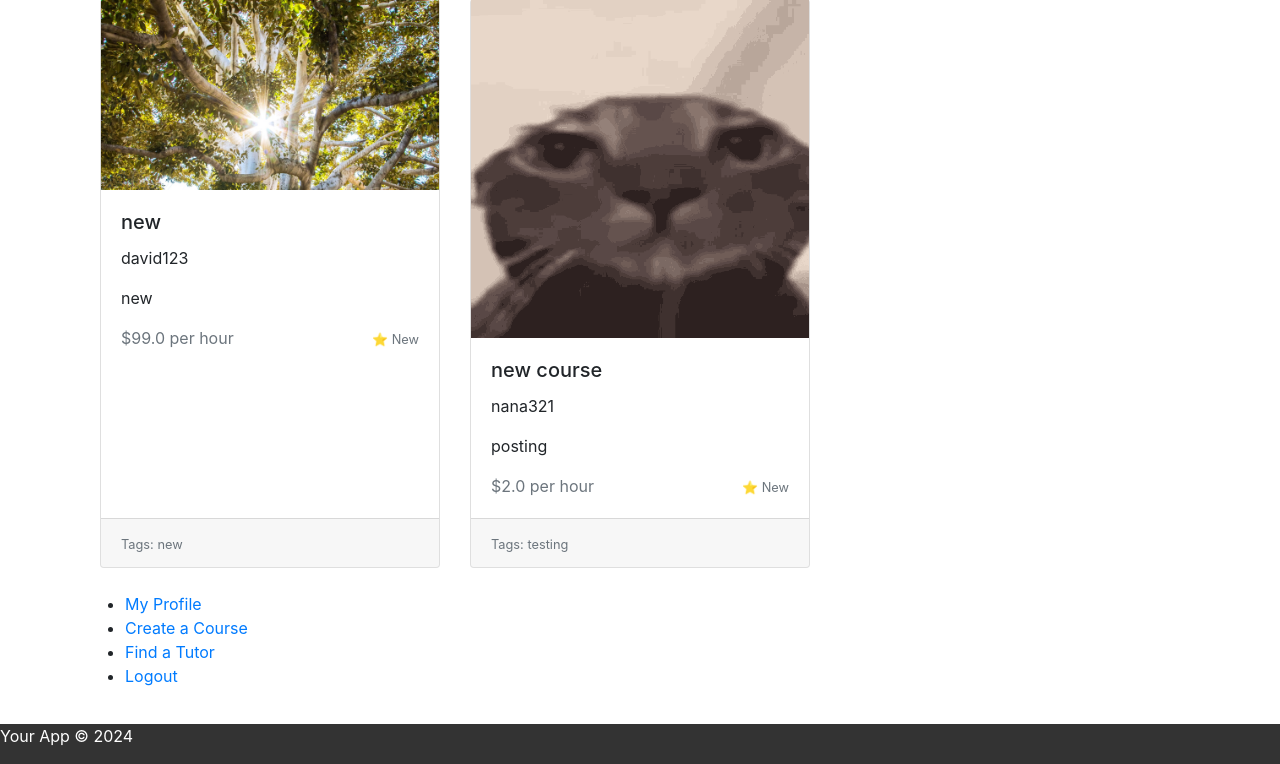
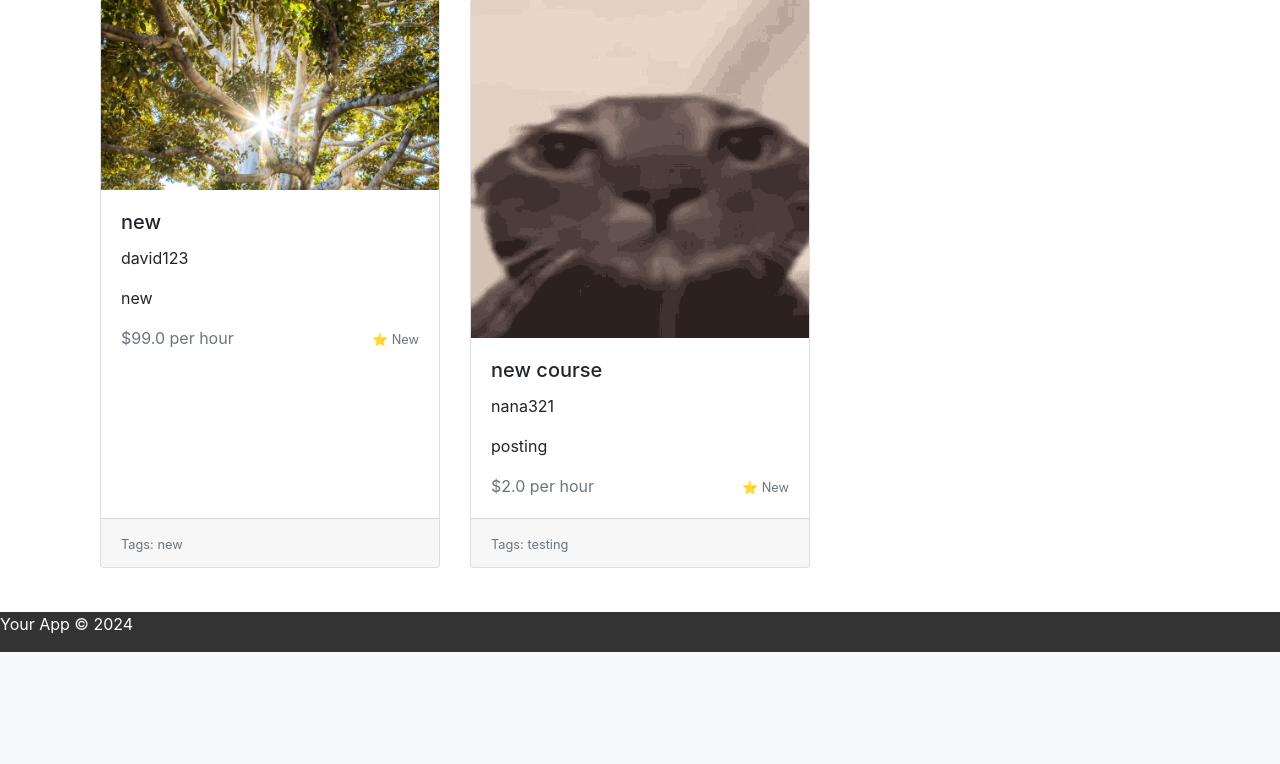
Before and after one commit to williamsda3/Campus-Creators, a Flask app: page /dashboard in a window 1280 px wide. Shown: the part 201-965 px from the top of the page. After the commit the page ends 853 px from the top, so only its background shows below. Run offline with Flask 3, Linux system fonts and the light colour scheme; a user stored in the database is signed in; some libraries are stand-ins or nearby versions.

Commit message:
cleaning profile section

```diff
--- a/hack/app.py
+++ b/hack/app.py
@@ -154,6 +154,7 @@ def create_course():
     return render_template('create_course.html')
 from sqlalchemy.orm import joinedload
 
+
 @app.route('/my_profile')
 def my_profile():
     if 'user_id' not in session:
--- a/hack/templates/dashboard.html
+++ b/hack/templates/dashboard.html
@@ -45,10 +45,5 @@
 <script src="https://cdnjs.cloudflare.com/ajax/libs/popper.js/1.14.7/umd/popper.min.js"></script>
 <script src="https://stackpath.bootstrapcdn.com/bootstrap/4.3.1/js/bootstrap.min.js"></script>
 
-    <ul>
-        <li><a href="/profile">My Profile</a></li>
-        <li><a href="{{ url_for('create_course') }}">Create a Course</a></li>
-        <li><a href="/tutors">Find a Tutor</a></li>
-        <li><a href="/logout">Logout</a></li>
-    </ul>
+
  {% endblock %}
```
Also changed, not shown: hack/config.py (+12 -2 lines), hack/instance/database.db, 2 other files.
